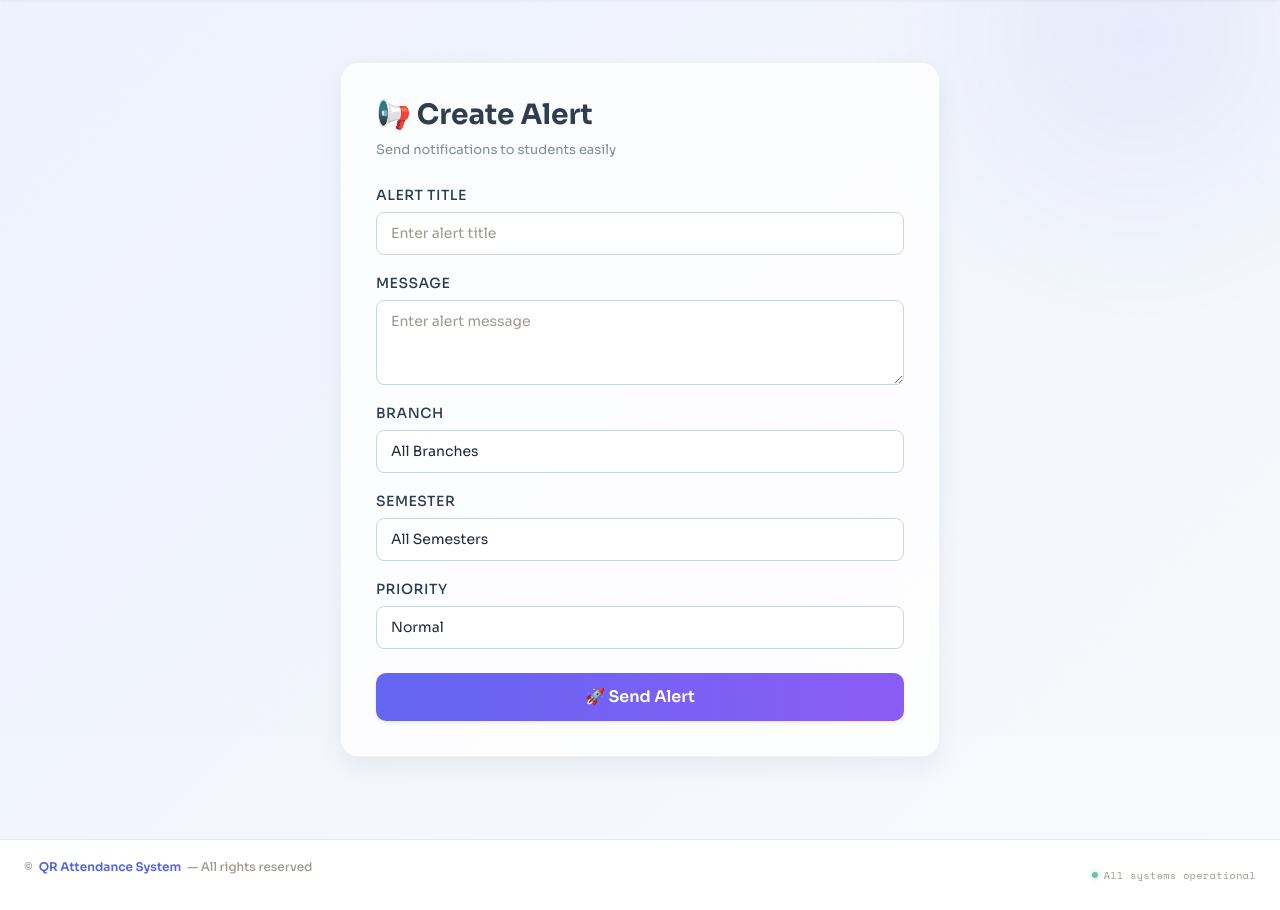
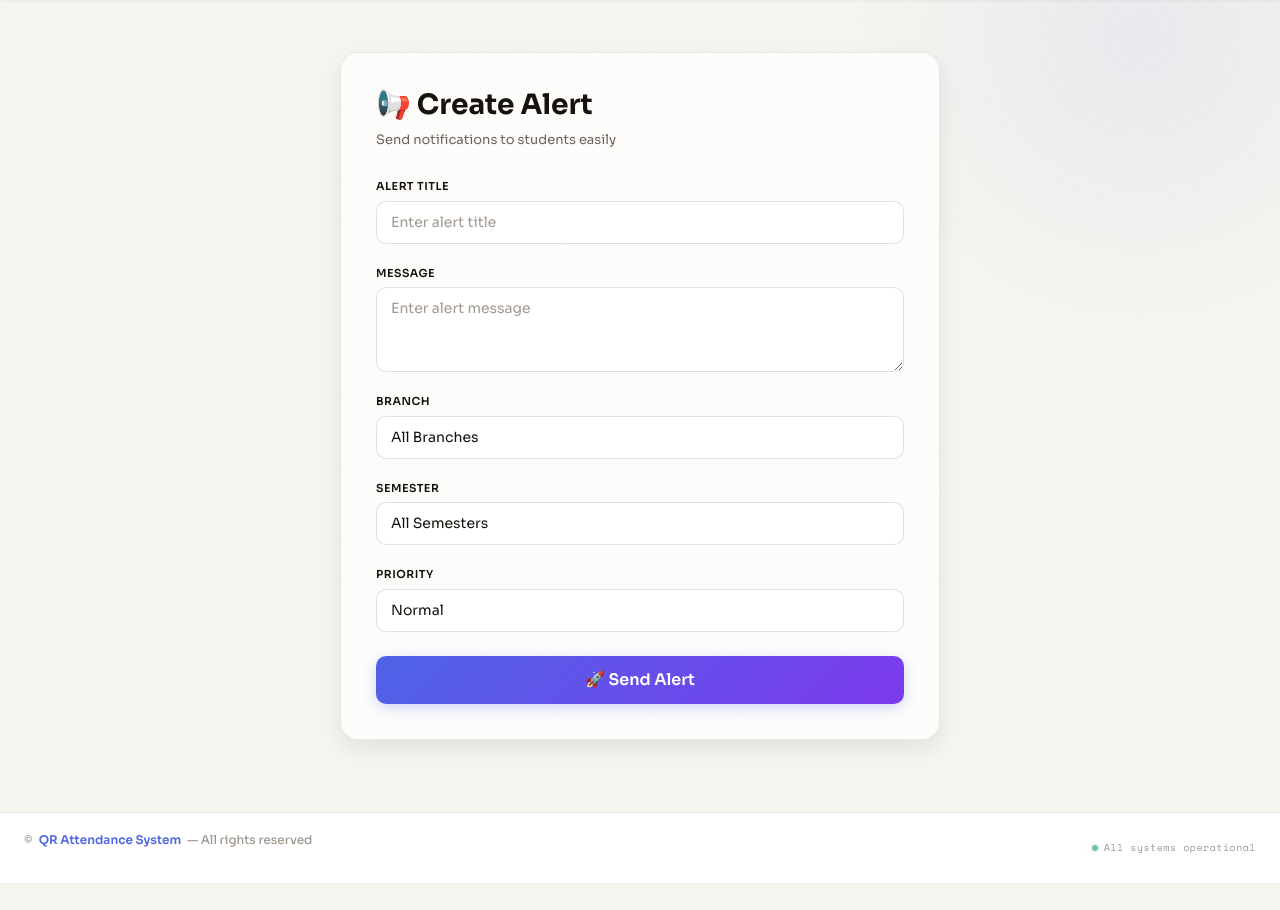
Before and after one commit to Saurabh8824/qr_attendance, a Django app: page /qr/teacher/alert/create/ in a window 1280 px wide. Shown: the part 64-974 px from the top of the page. After the commit the page ends 947 px from the top, so only its background shows below. Run offline with Django 5.2, Linux system fonts and the light colour scheme; a user stored in the database is signed in; data comes from the database, SQL or seed files in the repository; parts of the project's set-up code (start-up, migrations or seed data) failed here and were passed over.

Commit message:
Update create_alert.html

```diff
--- a/qr_app/templates/qr_app/create_alert.html
+++ b/qr_app/templates/qr_app/create_alert.html
@@ -2,63 +2,44 @@
 {% block content %}
 
 <style>
-/* 🎨 Global Theme Variables */
-:root {
-    --bg-gradient: linear-gradient(135deg, #eef2ff, #f8fafc);
-    --card-bg: rgba(255, 255, 255, 0.8);
-    --card-border: rgba(0, 0, 0, 0.05);
-    --text-main: #2c3e50;
-    --text-muted: #7f8c8d;
-    --input-bg: rgba(255, 255, 255, 0.95);
-    --input-border: #cbd5e1;
-    --input-text: #1e293b;
-    --shadow: 0 10px 25px rgba(0,0,0,0.06);
+/* 🎨 Theme Styles mapped with base.html's data-theme architecture */
+[data-theme="light"] {
+    --card-bg: rgba(255, 255, 255, 0.75);
+    --card-border: rgba(60, 50, 30, 0.1);
+    --text-main: #16130e;
+    --text-muted: #6b6459;
+    --input-bg: #ffffff;
+    --input-text: #16130e;
+    --input-border: rgba(60, 50, 30, 0.15);
+    --shadow: 0 10px 25px rgba(16, 13, 8, 0.08);
 }
 
-/* 🔥 Global dark theme tracking selector rules */
-.dark-mode, .dark-mode * {
-    --bg-gradient: linear-gradient(135deg, #0f172a, #1e1e2f);
-    --card-bg: rgba(30, 41, 59, 0.65);
-    --card-border: rgba(255, 255, 255, 0.08);
-    --text-main: #f8fafc;
-    --text-muted: #94a3b8;
-    --input-bg: rgba(15, 23, 42, 0.7);
-    --input-border: rgba(255, 255, 255, 0.15);
-    --input-text: #f8fafc;
-    --shadow: 0 10px 30px rgba(0, 0, 0, 0.35);
-}
-
-body {
-    background: var(--bg-gradient) !important;
-    transition: background 0.3s ease;
-}
-
-/* ❌ Removed the artificial borders from here entirely */
-.page-bg {
-    min-height: 80vh;
-    padding: 30px 15px;
-    display: flex;
-    align-items: center;
-    justify-content: center;
+[data-theme="dark"] {
+    --card-bg: rgba(26, 25, 22, 0.75);
+    --card-border: rgba(255, 248, 235, 0.08);
+    --text-main: #f5f0e8;
+    --text-muted: #8a8278;
+    --input-bg: #201e1b;
+    --input-text: #f5f0e8;
+    --input-border: rgba(255, 248, 235, 0.12);
+    --shadow: 0 10px 30px rgba(0, 0, 0, 0.38);
 }
 
 /* 🧊 Modern Glassmorphic Container Form Card */
 .form-card {
-    width: 100%;
     max-width: 600px;
-    margin: auto;
+    margin: 20px auto;
     background: var(--card-bg) !important;
-    backdrop-filter: blur(12px);
-    -webkit-backdrop-filter: blur(12px);
+    backdrop-filter: blur(14px);
+    -webkit-backdrop-filter: blur(14px);
     border: 1px solid var(--card-border) !important;
     padding: 35px;
     border-radius: 18px;
     box-shadow: var(--shadow);
     animation: fadeIn 0.4s ease;
-    transition: background 0.3s ease, border 0.3s ease, box-shadow 0.3s ease;
+    transition: background 0.25s ease, border-color 0.25s ease, box-shadow 0.25s ease;
 }
 
-/* 🔥 Typography */
 .form-title {
     font-weight: 700;
     color: var(--text-main);
@@ -69,18 +50,21 @@ body {
     color: var(--text-muted);
 }
 
+/* 🎛️ Input Controllers Styling */
 .form-label {
-    color: var(--text-main);
-    font-weight: 500;
-    font-size: 14px;
+    color: var(--text-main) !important;
+    font-size: 11px;
+    font-weight: 600;
+    letter-spacing: 0.5px;
+    text-transform: uppercase;
+    margin-bottom: 6px;
 }
 
-/* 🎛️ Form Components & Input Controls */
 .form-control, .form-select {
     background-color: var(--input-bg) !important;
     border: 1px solid var(--input-border) !important;
     color: var(--input-text) !important;
-    border-radius: 10px;
+    border-radius: 10px !important;
     padding: 10px 14px;
     font-size: 14px;
     transition: all 0.2s ease;
@@ -89,11 +73,11 @@ body {
 .form-control:focus, .form-select:focus {
     background-color: var(--input-bg) !important;
     color: var(--input-text) !important;
-    box-shadow: 0 0 0 3px rgba(99,102,241,0.25) !important;
-    border-color: #6366f1 !important;
+    box-shadow: 0 0 0 3px rgba(79, 99, 231, 0.15) !important;
+    border-color: var(--accent, #4f63e7) !important;
 }
 
-/* 🌐 Chrome Autofill Neutralizer */
+/* 🌐 Chrome Autofill White Blocker styling */
 .form-control:-webkit-autofill,
 .form-control:-webkit-autofill:hover,
 .form-control:-webkit-autofill:focus,
@@ -105,21 +89,23 @@ body {
     transition: background-color 5000s ease-in-out 0s;
 }
 
-/* 🚀 Interactive Submit CTA */
-.btn-submit {
-    background: linear-gradient(90deg, #6366f1, #8b5cf6);
+/* 🚀 Premium Styled Action Button */
+.btn-submit-custom {
+    background: var(--accent-grad, linear-gradient(135deg, #4f63e7 0%, #7c3aed 100%));
     border: none;
     border-radius: 10px;
     padding: 12px;
     color: white;
     font-weight: 600;
-    transition: all 0.3s ease;
+    width: 100%;
+    box-shadow: 0 4px 14px rgba(79, 99, 231, 0.25);
+    transition: all 0.2s ease;
 }
 
-.btn-submit:hover {
-    transform: translateY(-2px);
-    box-shadow: 0 5px 15px rgba(99, 102, 241, 0.4);
-    background: linear-gradient(90deg, #4f46e5, #7c3aed);
+.btn-submit-custom:hover {
+    transform: translateY(-1px);
+    box-shadow: 0 6px 20px rgba(79, 99, 231, 0.38);
+    filter: brightness(1.06);
 }
 
 option {
@@ -133,7 +119,6 @@ option {
 }
 </style>
 
-<div class="page-bg">
 <div class="form-card">
     <div class="mb-4">
         <h3 class="form-title">📢 Create Alert</h3>
@@ -188,11 +173,10 @@ option {
             </select>
         </div>
 
-            <button class="btn-submit w-100 shadow-sm">
+        <button type="submit" class="btn-submit-custom">
             🚀 Send Alert
         </button>
     </form>
 </div>
-</div>
 
 {% endblock %}
```
Lines whose indentation alone changed are shown as unchanged.
